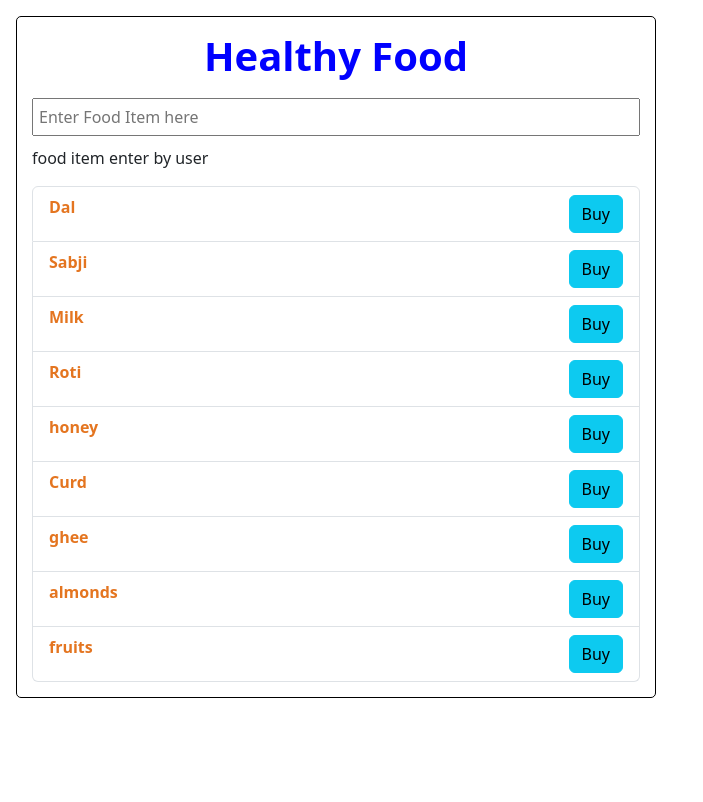
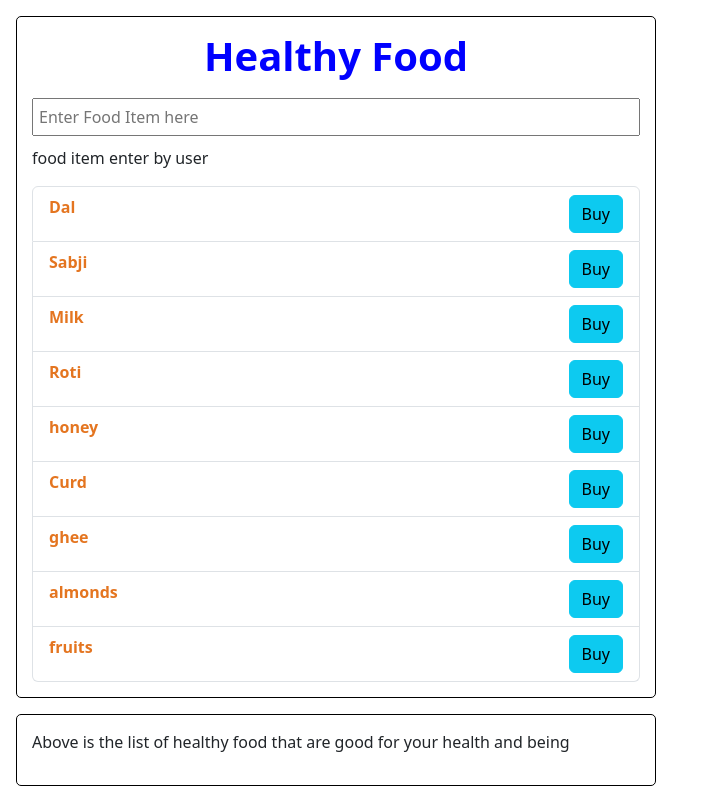
Before and after one commit to dg-codingbapunu/first-react-code, a React (Vite) app in the folder fragment/: page / in a window 1280 px wide. Shown: the whole page, without its empty margins (0-703 px from the left). Built offline with nearby package versions, Linux system fonts and the light colour scheme.

Commit message:
add feature

```diff
--- a/fragment/src/App.jsx
+++ b/fragment/src/App.jsx
@@ -36,12 +36,12 @@ function App() {
         <p>{textToShow}</p>
         <FoodItems items={foodItem}></FoodItems>
       </Container>
-      {/* <Container>
+      <Container>
         <p>
           Above is the list of healthy food that are good for your health and
           being
         </p>
-      </Container> */}
+      </Container>
     </>
   );
 }
```
